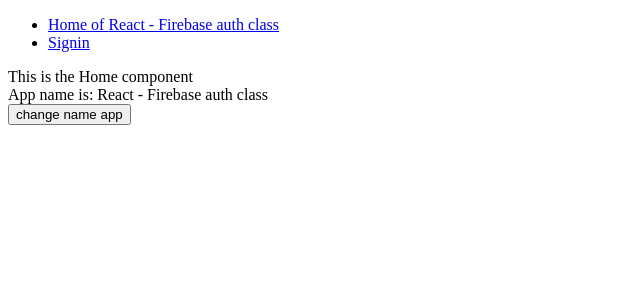
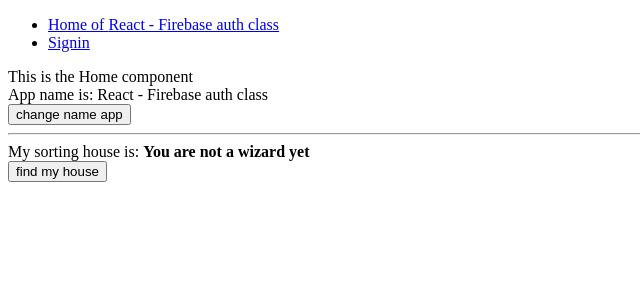
Before and after one commit to Nakurai/redux-firebase-auth, a React (Create React App) app: page / in a window 1280 px wide. Shown: the top 300 px of the page, without its empty margins (0-640 px from the left). Built offline with nearby package versions, Linux system fonts and the light colour scheme.

Commit message:
added redux thunk

```diff
--- a/src/page/Home.js
+++ b/src/page/Home.js
@@ -6,14 +6,21 @@ import actions from "../state-manager/redux-actions";
 function Home() {
   const dispatch = useDispatch();
   const appStore = useSelector((state) => state.app);
+  const magicStore = useSelector((state) => state.magic);
   const changeAppName = () => {
     dispatch(actions.app.changeName());
+  };
+  const sortingHat = () => {
+    dispatch(actions.magic.sortingHat());
   };
   return (
     <div className="Home">
       This is the Home component <br />
       App name is: {appStore.appName} <br />
       <button onClick={changeAppName}>change name app</button>
+      <hr />
+      My sorting house is: <b>{magicStore.house}</b> <br />
+      <button onClick={sortingHat}>find my house</button>
     </div>
   );
 }
--- /dev/null
+++ b/src/state-manager/api/index.js
@@ -0,0 +1,3 @@
+import potter from "./potter.api";
+
+export default { potter };
--- /dev/null
+++ b/src/state-manager/api/potter.api.js
@@ -0,0 +1,12 @@
+export default {
+  sortingHat: async () => {
+    try {
+      const response = await fetch("https://www.potterapi.com/v1/sortingHat");
+      const house = await response.json();
+      return house;
+    } catch (e) {
+      console.error(e.message);
+      throw new Error("error while fetching sorting hat");
+    }
+  },
+};
--- a/src/state-manager/index.js
+++ b/src/state-manager/index.js
@@ -1,4 +1,5 @@
-import { createStore } from "redux";
+import { createStore, applyMiddleware, compose } from "redux";
+import thunk from "redux-thunk";
 import reducers from "./redux-reducers";
 
-export const store = createStore(reducers);
+export const store = createStore(reducers, compose(applyMiddleware(thunk)));
--- a/src/state-manager/redux-actions/index.js
+++ b/src/state-manager/redux-actions/index.js
@@ -1,5 +1,9 @@
 import { ACTION_TYPES as APP_ACTION_TYPES, actions as app } from "./app.action";
+import {
+  ACTION_TYPES as MAGIC_ACTION_TYPES,
+  actions as magic,
+} from "./magic.action";
 
-export const ACTION_TYPES = { ...APP_ACTION_TYPES };
+export const ACTION_TYPES = { ...APP_ACTION_TYPES, ...MAGIC_ACTION_TYPES };
 
-export default { app };
+export default { app, magic };
--- /dev/null
+++ b/src/state-manager/redux-actions/magic.action.js
@@ -0,0 +1,17 @@
+import api from "../api";
+
+export const ACTION_TYPES = {
+  SORTING_HAT: "SORTING_HAT",
+};
+
+const sortingHat = () => {
+  return async (dispatch) => {
+    const house = await api.potter.sortingHat();
+    dispatch({
+      type: ACTION_TYPES.SORTING_HAT,
+      payload: house || "still not a wizard",
+    });
+  };
+};
+
+export const actions = { sortingHat };
--- a/src/state-manager/redux-reducers/index.js
+++ b/src/state-manager/redux-reducers/index.js
@@ -1,5 +1,6 @@
 import { combineReducers } from "redux";
 
 import app from "./app.reducer";
+import magic from "./magic.reducer";
 
-export default combineReducers({ app });
+export default combineReducers({ app, magic });
--- /dev/null
+++ b/src/state-manager/redux-reducers/magic.reducer.js
@@ -0,0 +1,17 @@
+import { ACTION_TYPES } from "../redux-actions";
+
+const defaultState = {
+  house: "You are not a wizard yet",
+};
+
+// action is an object, and always has a "type" attribute
+const magicReducer = (state = defaultState, action) => {
+  switch (action.type) {
+    case ACTION_TYPES.SORTING_HAT:
+      return { ...state, house: action.payload };
+    default:
+      return state;
+  }
+};
+
+export default magicReducer;
```
